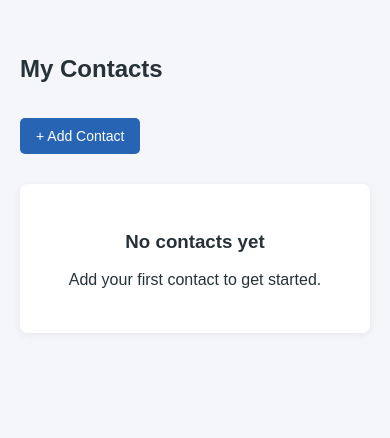
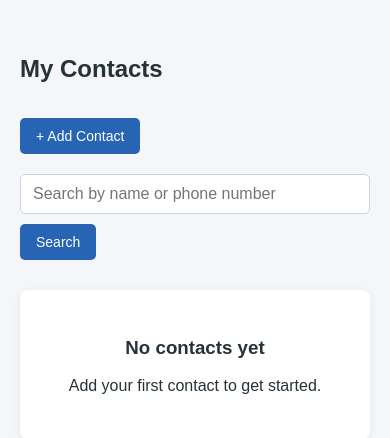
Before and after one commit to skalyan04/ICP_PersonalContactManagementSystem, a Django app: page / in a window 390 px wide. Shown: the part 144-582 px from the top of the page. Run offline with Django 5.2, Linux system fonts and the light colour scheme; data that the repository does not hold is empty.

Commit message:
Add contact search by name or phone number

```diff
--- a/contacts/static/contacts/style.css
+++ b/contacts/static/contacts/style.css
@@ -52,6 +52,26 @@ main {
 
 .button:hover {
     background: #1c4d91;
+}
+
+.search-form {
+    display: flex;
+    align-items: center;
+    gap: 10px;
+    margin-bottom: 20px;
+}
+
+.search-form input {
+    flex: 1;
+    min-width: 0;
+    padding: 10px 12px;
+    border: 1px solid #cbd3dd;
+    border-radius: 5px;
+    font: inherit;
+}
+
+.clear-search {
+    color: #526171;
 }
 
 .table-container {
@@ -160,4 +180,13 @@ th {
     header {
         padding: 22px;
     }
+
+    .search-form {
+        align-items: stretch;
+        flex-wrap: wrap;
+    }
+
+    .search-form input {
+        flex-basis: 100%;
+    }
 }
--- a/contacts/templates/contacts/contact_list.html
+++ b/contacts/templates/contacts/contact_list.html
@@ -5,6 +5,20 @@
     <h2>My Contacts</h2>
     <a href="{% url 'add_contact' %}" class="button">+ Add Contact</a>
 </div>
+
+<form method="get" class="search-form">
+    <input
+        type="search"
+        name="q"
+        value="{{ search_query }}"
+        placeholder="Search by name or phone number"
+        aria-label="Search contacts by name or phone number"
+    >
+    <button type="submit" class="button">Search</button>
+    {% if search_query %}
+    <a href="{% url 'contact_list' %}" class="clear-search">Clear</a>
+    {% endif %}
+</form>
 
 {% if contacts %}
 <div class="table-container">
@@ -38,8 +52,13 @@
 </div>
 {% else %}
 <div class="empty-state">
+    {% if search_query %}
+    <h3>No matching contacts</h3>
+    <p>Try searching with a different name or phone number.</p>
+    {% else %}
     <h3>No contacts yet</h3>
     <p>Add your first contact to get started.</p>
+    {% endif %}
 </div>
 {% endif %}
 {% endblock %}
--- a/contacts/views.py
+++ b/contacts/views.py
@@ -1,11 +1,23 @@
 from django.shortcuts import get_object_or_404, redirect, render
+from django.db.models import Q
 from .forms import ContactForm
 from .models import Contact
 
 
 def contact_list(request):
-    contacts = Contact.objects.all().order_by("name")
-    return render(request, "contacts/contact_list.html", {"contacts": contacts})
+    search_query = request.GET.get("q", "").strip()
+    contacts = Contact.objects.all()
+
+    if search_query:
+        contacts = contacts.filter(
+            Q(name__icontains=search_query) | Q(phone__icontains=search_query)
+        )
+
+    contacts = contacts.order_by("name")
+    return render(request, "contacts/contact_list.html", {
+        "contacts": contacts,
+        "search_query": search_query,
+    })
 
 
 def add_contact(request):
```
Also changed, not shown: contacts/tests.py (+20 -0 lines).
